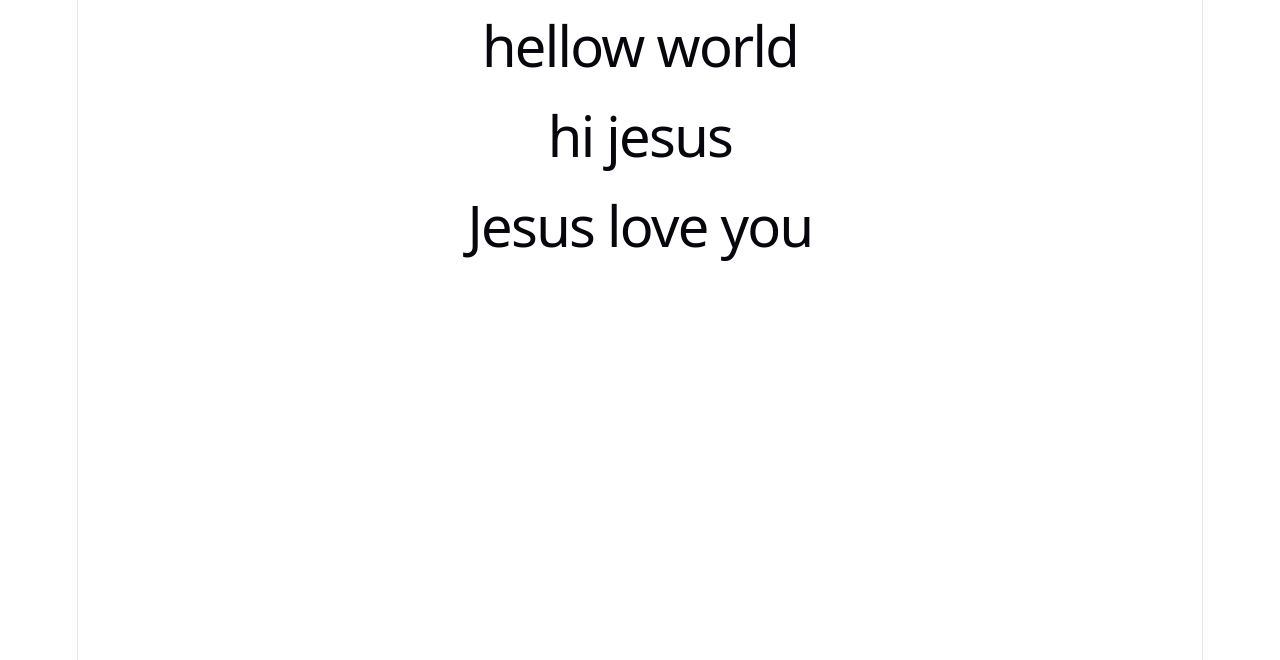
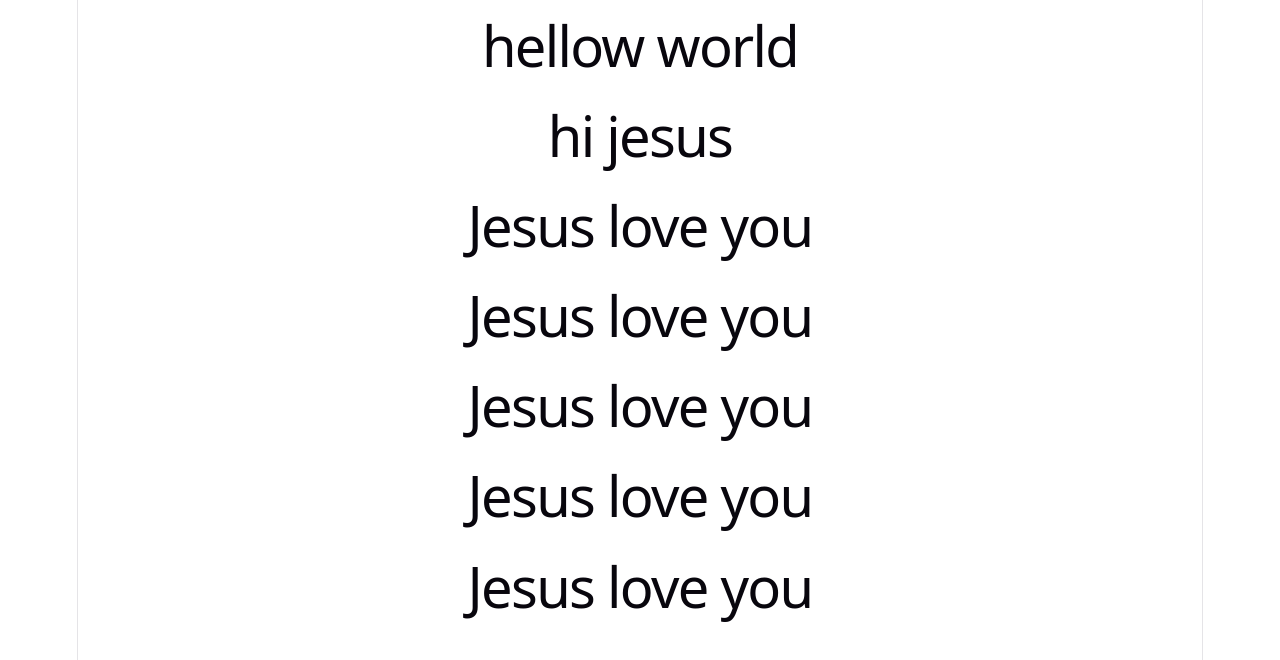
Before and after one commit to josephkhella2010/devops-train-two, a React (Vite) app in the folder frontend/train/: page / in a window 1280 px wide. Shown: the top 660 px of the page. Built offline with nearby package versions, Linux system fonts and the light colour scheme.

Commit message:
third header

```diff
--- a/frontend/train/src/App.tsx
+++ b/frontend/train/src/App.tsx
@@ -4,6 +4,10 @@ function App() {
       <h1> hellow world</h1>
       <h1> hi jesus</h1>
       <h1>Jesus love you</h1>
+      <h1>Jesus love you</h1>
+      <h1>Jesus love you</h1>
+      <h1>Jesus love you</h1>
+      <h1>Jesus love you</h1>
     </>
   );
 }
```
